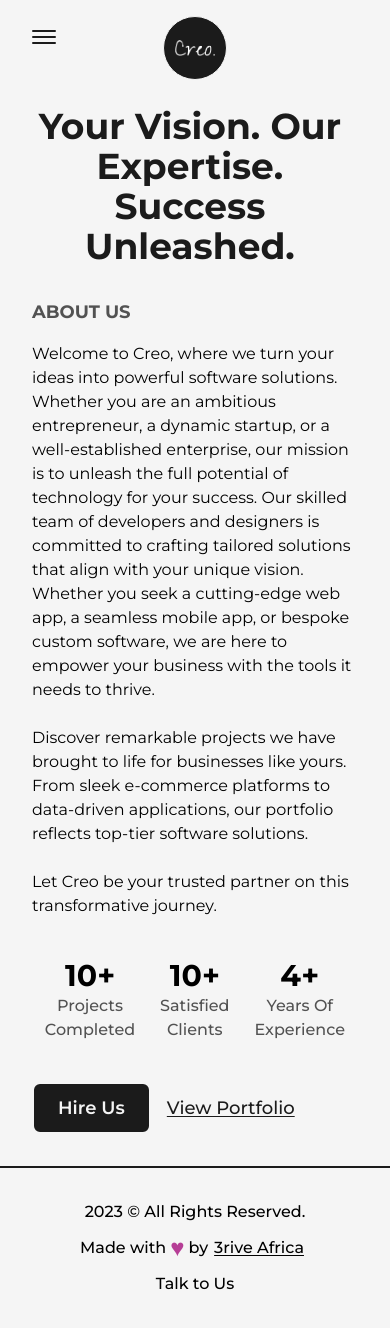
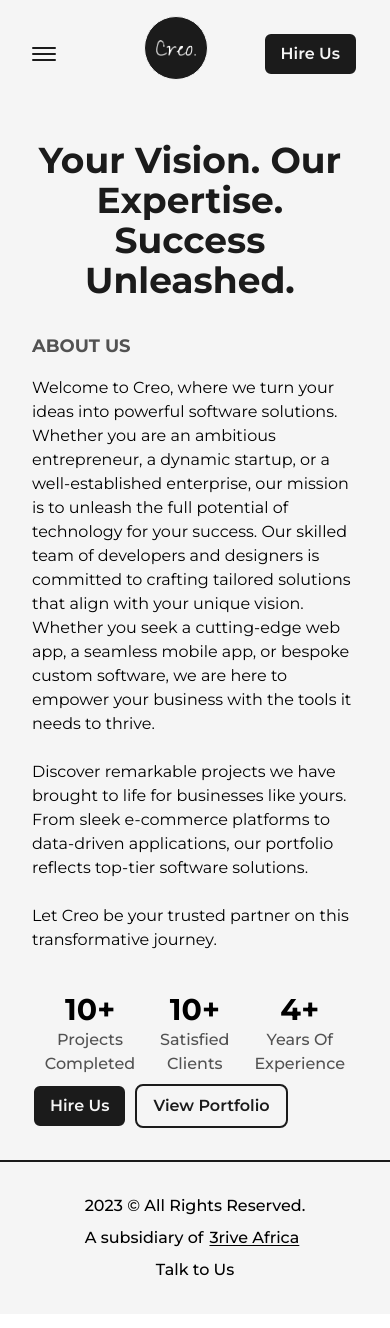
Before and after one commit to emmanuelandyeze/creo_ng, a Next.js app: page /about in a window 390 px wide. Built offline with nearby package versions, Linux system fonts and the light colour scheme.

Commit message:
first commit

```diff
--- a/src/components/Footer.js
+++ b/src/components/Footer.js
@@ -11,11 +11,7 @@ const Footer = () => {
 					Reserved.
 				</span>
 				<div className="flex items-center lg:py-2">
-					Made with{' '}
-					<span className="text-primary text-2xl px-1">
-						&hearts;
-					</span>{' '}
-					by{' '}
+					A subsidiary of{' '}
 					<Link
 						href={'/'}
 						className="underline px-1.5 underline-offset-2"
--- a/src/components/Navbar.js
+++ b/src/components/Navbar.js
@@ -263,7 +263,16 @@ const Navbar = () => {
 				</motion.div>
 			) : null}
 
-			<div className="absolute left-[50%] top-2 translate-x-[-50%]">
+			<div className="flex-col justify-center items-center hidden lg:flex">
+				<Link
+					href={'/hire'}
+					className="flex items-center sm:mr-0 bg-dark text-light md:p-2 md:px-4 md:text-base dark:bg-light dark:text-dark hover:dark:bg-dark hover:dark:text-light hover:dark:border-light p-2.5 px-6 rounded-lg text-lg font-semibold hover:bg-light hover:text-dark border-2 border-solid border-transparent hover:border-dark mr-0"
+				>
+					Hire Us
+				</Link>
+			</div>
+
+			<div className="absolute left-[50%] sm:left-[45%] top-2 translate-x-[-50%]">
 				<Logo />
 			</div>
 		</header>
--- a/src/pages/about.js
+++ b/src/pages/about.js
@@ -23,7 +23,7 @@ const about = () => {
 						}
 						className="mb-16 !text-6xl lg:!text-6xl sm:!text-5xl xs:!text-4xl sm:mb-8"
 					/>
-					<div className="grid w-full grid-cols-6 gap-16 lg:flex lg:flex-col">
+					<div className="grid w-full grid-cols-6 gap-16 lg:flex lg:flex-col sm:justify-center">
 						<div className="col-span-3 relative sm:hidden md:hidden   rounded-2xl border-2 border-solid border-dark dark:border-light bg-light dark:bg-dark p-8">
 							<div className="absolute top-0 -right-3 -z-10 2-[102%] h-[103%] rounded-[2rem] bg-dark dark:bg-light" />
 							<Image
@@ -34,7 +34,7 @@ const about = () => {
 								sizes="(max-width: 768px) 100vw, (max-width: 1200px) 50vw, 50vw"
 							/>
 						</div>
-						<div className="col-span-3 flex flex-col md:w-full lg:w-full items-start justify-start dark:text-light">
+						<div className="col-span-3 flex flex-col md:w-full lg:w-full items-start justify-start sm:justify-center sm:items-center dark:text-light">
 							<div>
 								<h2 className="mb-4 text-lg font-bold uppercase text-dark/75 dark:text-light">
 									About Us
@@ -94,16 +94,16 @@ const about = () => {
 										</h2>
 									</div>
 								</div>
-								<div className="flex items-center self-start mt-10">
+								<div className="flex sm:mx-auto items-center self-center mt-2 lg:self-center sm:self-center">
 									<Link
 										href={'/hire'}
-										className="flex items-center bg-dark text-light dark:bg-light dark:text-dark hover:dark:bg-dark hover:dark:text-light hover:dark:border-light p-2.5 px-6 rounded-lg text-lg font-semibold hover:bg-light hover:text-dark border-2 border-solid border-transparent hover:border-dark"
+										className="flex items-center bg-dark text-light md:p-2 md:px-4 md:text-base dark:bg-light dark:text-dark hover:dark:bg-dark hover:dark:text-light hover:dark:border-light p-2.5 px-6 rounded-lg text-lg font-semibold hover:bg-light hover:text-dark border-2 border-solid border-transparent hover:border-dark mr-2"
 									>
 										Hire Us
 									</Link>
 									<Link
 										href={'/projects'}
-										className="ml-4 text-lg font-medium capitalize dark:text-light/75 text-dark underline underline-offset-2"
+										className="flex items-center bg-light text-dark md:p-2 md:px-4 md:text-base dark:bg-dark dark:text-light hover:dark:bg-light hover:dark:text-dark hover:dark:border-dark p-2.5 px-6 rounded-lg text-lg font-semibold hover:bg-dark hover:text-light border-2 border-solid border-transparent hover:border-light"
 									>
 										View Portfolio
 									</Link>
```
